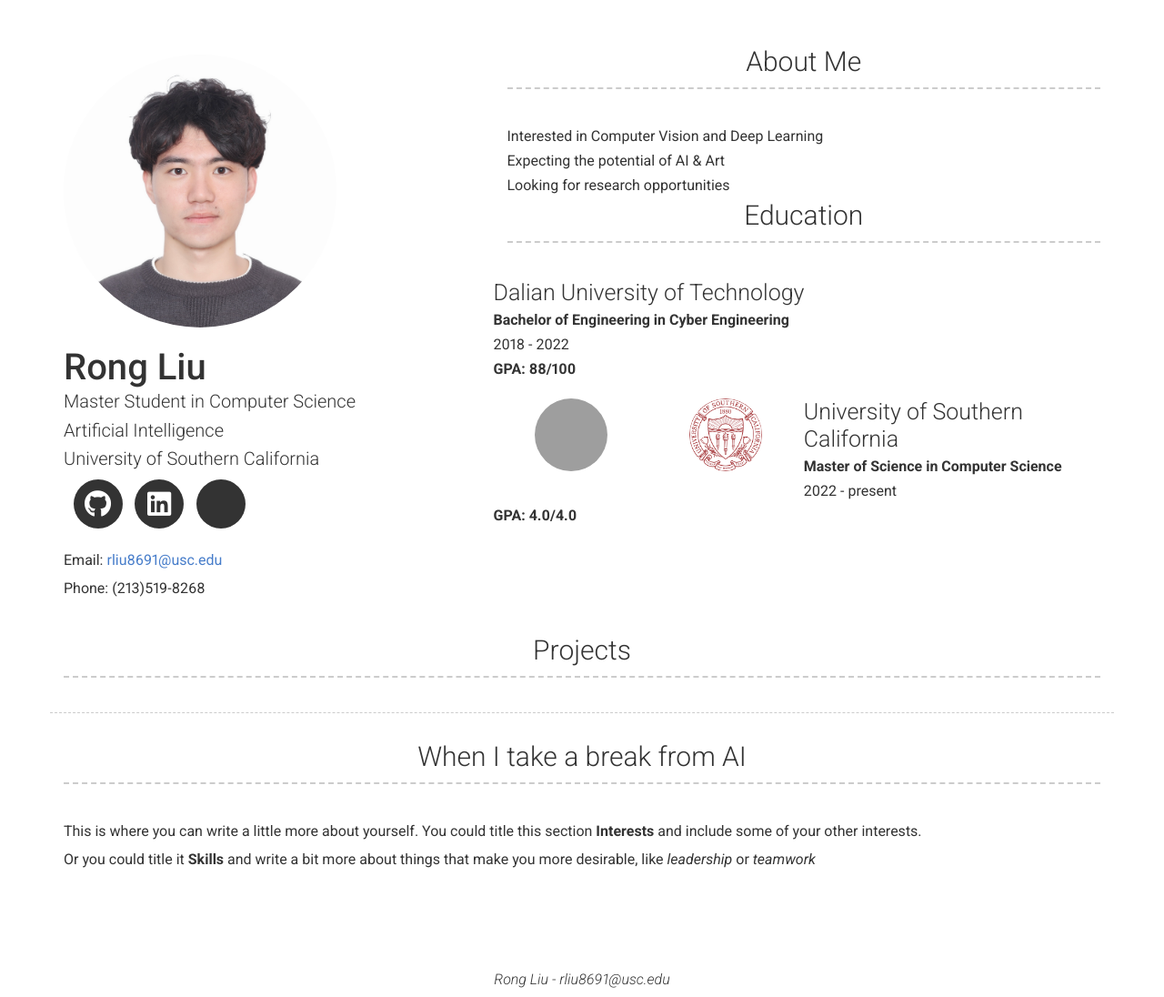
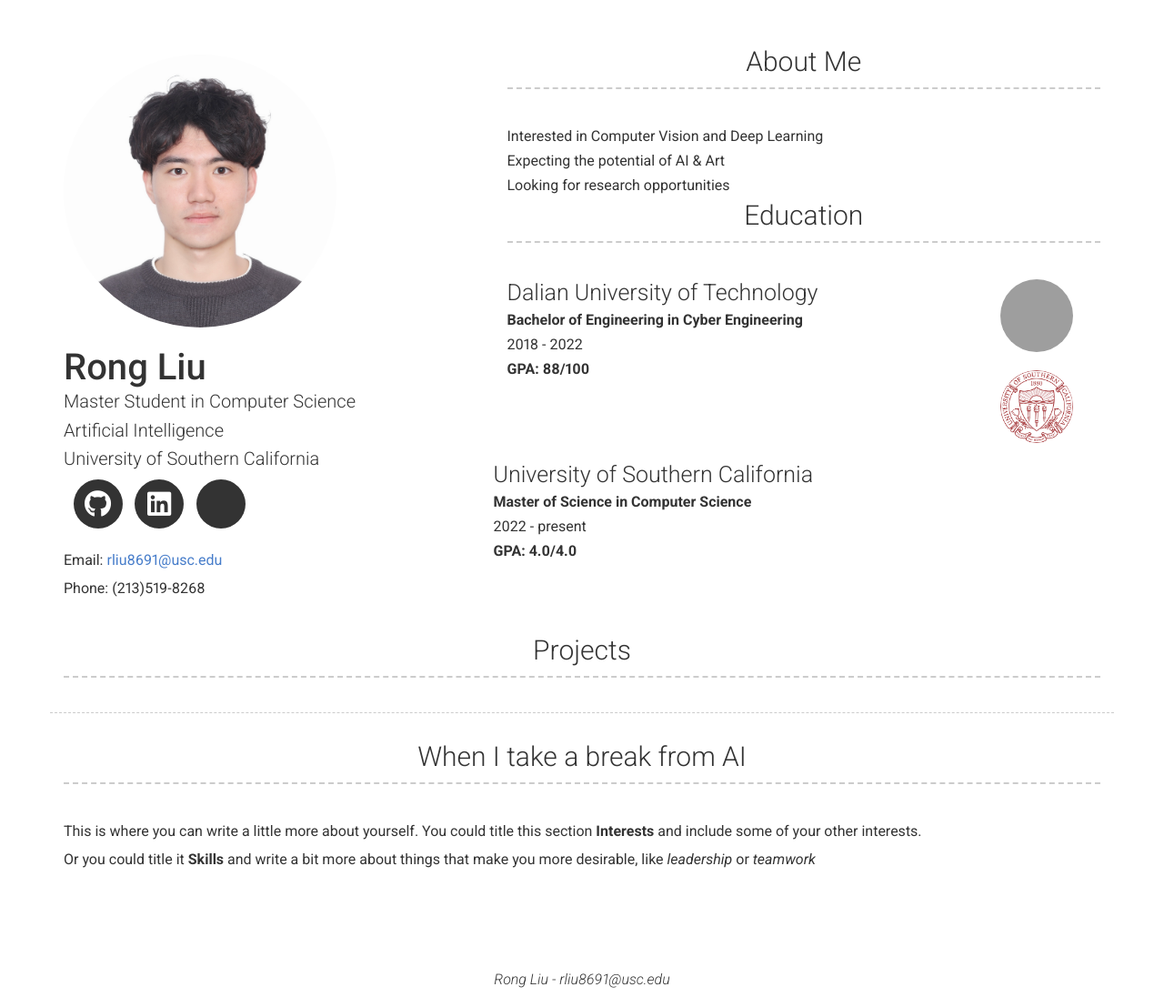
Before and after one commit to RongLiu-Leo/rongliu-leo.github.io, a Jekyll site: the page built from index.md, in a window 1280 px wide. Shown: the whole page at 91% size. Built offline with Jekyll 4.4.1, drawn with Linux system fonts in a browser that asks for light colours; nearby versions of some CDN libraries; a style sheet for code colours, icons or effects is not loaded; grey boxes are pictures that could not be loaded.

Commit message:
Update header.html

```diff
--- a/_includes/header.html
+++ b/_includes/header.html
@@ -58,7 +58,7 @@
           </div>
       <h3 id="Education">Education</h3>
       <div class="row">
-        <div class="content">
+        <div class="col-xs-12 col-sm-12 col-md-9 col-lg-9 content">
           <h4 id="dalian-university-of-technology">Dalian University of Technology</h4>
           <p><b>Bachelor of Engineering in Cyber Engineering</b></p>
           <p>2018 - 2022</p>
```
